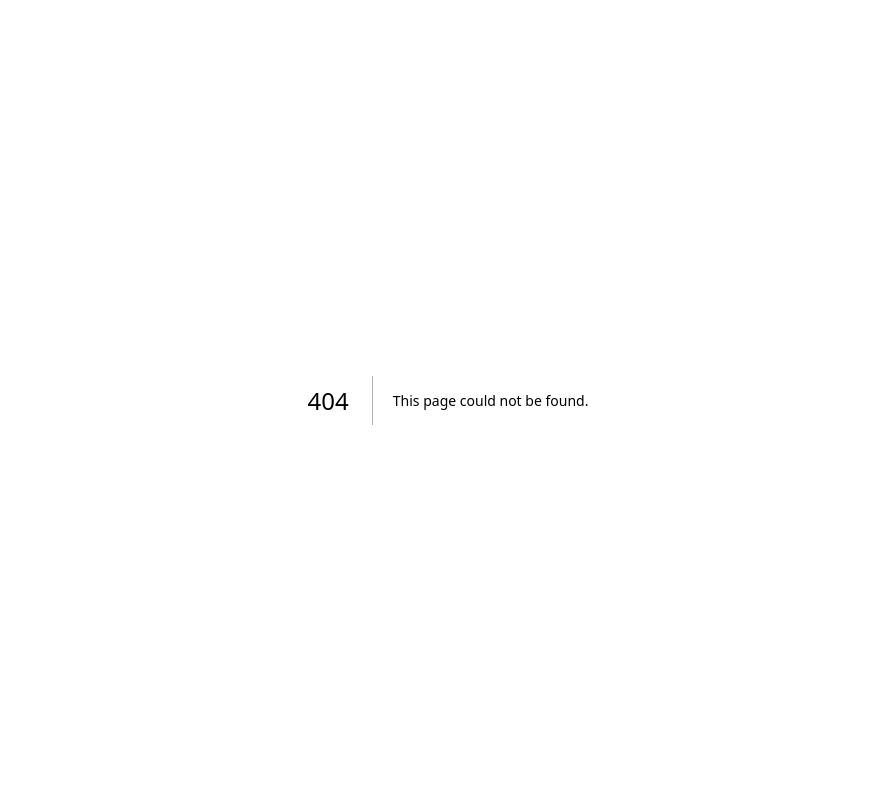
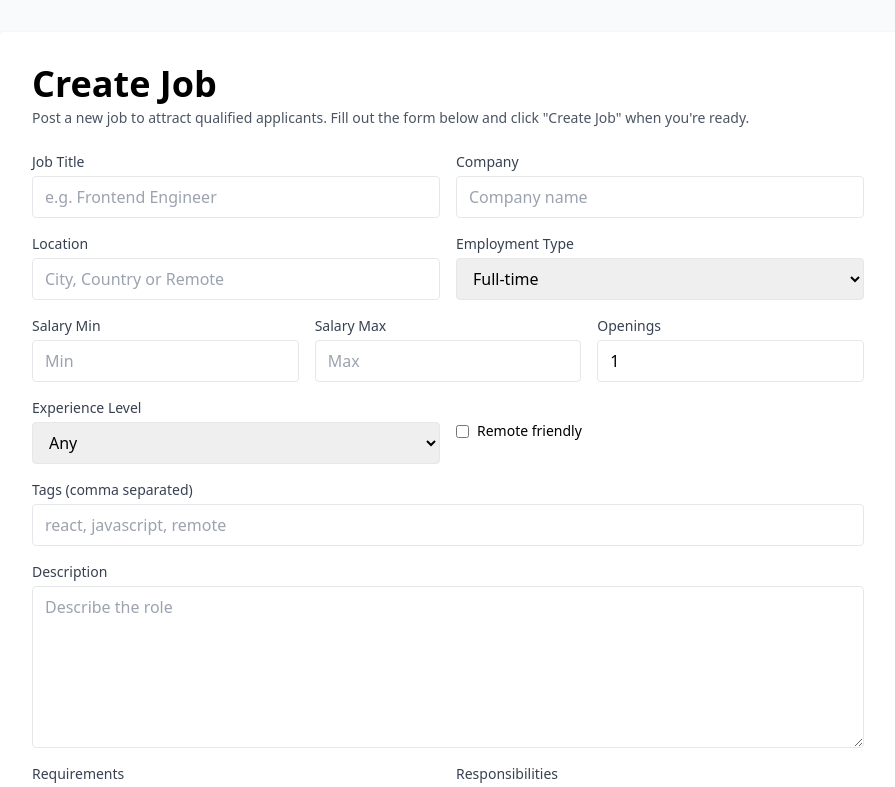
Before and after one commit to Labheshm21/Recruit.me, a Next.js app in the folder frontend/: page /create-job in a window 1280 px wide. Before the commit this address had no page. Shown: the top 787 px of the page, without its empty margins (192-1087 px from the left). Built offline with nearby package versions, Linux system fonts and the light colour scheme.

Commit message:
added the create job page and changed python file

```diff
--- /dev/null
+++ b/frontend/app/create-job/page.js
@@ -0,0 +1,222 @@
+"use client";
+
+import { useState } from "react";
+import { useRouter } from "next/navigation";
+
+export default function CreateJobPage() {
+  const router = useRouter();
+  const [form, setForm] = useState({
+    title: "",
+    company: "",
+    location: "",
+    employment_type: "Full-time",
+    salary_min: "",
+    salary_max: "",
+    experience_level: "",
+    openings: 1,
+    remote: false,
+    tags: "",
+    description: "",
+    requirements: "",
+    responsibilities: "",
+  });
+
+  const [loading, setLoading] = useState(false);
+  const [successMessage, setSuccessMessage] = useState("");
+  const [createdJob, setCreatedJob] = useState(null);
+
+  const handleChange = (e) => {
+    const { name, value, type, checked } = e.target;
+    setForm((prev) => ({
+      ...prev,
+      [name]: type === "checkbox" ? checked : value,
+    }));
+  };
+
+  const handleSubmit = async (e) => {
+    e.preventDefault();
+    setLoading(true);
+
+    if (!form.title.trim()) {
+      alert("Please provide a job title.");
+      setLoading(false);
+      return;
+    }
+
+    const payload = {
+      title: form.title,
+      company: form.company || undefined,
+      location: form.location || undefined,
+      employment_type: form.employment_type || undefined,
+      salary_min: form.salary_min ? Number(form.salary_min) : undefined,
+      salary_max: form.salary_max ? Number(form.salary_max) : undefined,
+      experience_level: form.experience_level || undefined,
+      openings: form.openings ? Number(form.openings) : 1,
+      remote: !!form.remote,
+      tags: form.tags ? form.tags.split(",").map((t) => t.trim()).filter(Boolean) : undefined,
+      description: form.description || undefined,
+      requirements: form.requirements || undefined,
+      responsibilities: form.responsibilities || undefined,
+    };
+
+    try {
+      const res = await fetch("http://localhost:8001/api/jobs", {
+        method: "POST",
+        headers: { "Content-Type": "application/json" },
+        body: JSON.stringify(payload),
+      });
+
+      const data = await res.json();
+      if (res.ok) {
+        // show inline success message and keep user on page
+        setCreatedJob(data);
+        setSuccessMessage("Job created successfully.");
+      } else {
+        setSuccessMessage("");
+        alert(data.detail || "Failed to create job");
+      }
+    } catch (err) {
+      console.error(err);
+      alert("Network error while creating job");
+    } finally {
+      setLoading(false);
+    }
+  };
+
+  const resetForm = () => {
+    setForm({
+      title: "",
+      company: "",
+      location: "",
+      employment_type: "Full-time",
+      salary_min: "",
+      salary_max: "",
+      experience_level: "",
+      openings: 1,
+      remote: false,
+      tags: "",
+      description: "",
+      requirements: "",
+      responsibilities: "",
+    });
+    setSuccessMessage("");
+    setCreatedJob(null);
+  };
+
+  return (
+    <div className="min-h-screen p-8 bg-gray-50">
+      <div className="max-w-4xl mx-auto bg-white p-8 shadow rounded">
+        <div className="mb-6">
+          <h1 className="text-3xl md:text-4xl font-bold">Create Job</h1>
+          <p className="text-sm text-gray-600 mt-1">Post a new job to attract qualified applicants. Fill out the form below and click "Create Job" when you're ready.</p>
+        </div>
+
+        {successMessage && (
+          <div className="mb-4 p-4 rounded bg-green-50 border border-green-200">
+            <div className="flex items-start justify-between">
+              <div>
+                <strong className="text-green-800">{successMessage}</strong>
+                {createdJob && createdJob.id && (
+                  <div className="text-sm text-gray-700 mt-1">Job ID: {createdJob.id}</div>
+                )}
+              </div>
+              <div className="flex gap-2">
+                <button type="button" onClick={() => router.push('/dashboardcompany')} className="px-3 py-1 bg-white border rounded">Go to Dashboard</button>
+                <button type="button" onClick={resetForm} className="px-3 py-1 bg-white border rounded">Create Another</button>
+              </div>
+            </div>
+          </div>
+        )}
+
+        <form onSubmit={handleSubmit} className="space-y-4">
+          <div className="grid grid-cols-1 md:grid-cols-2 gap-4">
+            <div>
+              <label className="block text-sm font-medium text-gray-700">Job Title</label>
+              <input name="title" value={form.title} onChange={handleChange} className="mt-1 block w-full border px-3 py-2 rounded" placeholder="e.g. Frontend Engineer" />
+            </div>
+
+            <div>
+              <label className="block text-sm font-medium text-gray-700">Company</label>
+              <input name="company" value={form.company} onChange={handleChange} className="mt-1 block w-full border px-3 py-2 rounded" placeholder="Company name" />
+            </div>
+
+            <div>
+              <label className="block text-sm font-medium text-gray-700">Location</label>
+              <input name="location" value={form.location} onChange={handleChange} className="mt-1 block w-full border px-3 py-2 rounded" placeholder="City, Country or Remote" />
+            </div>
+
+            <div>
+              <label className="block text-sm font-medium text-gray-700">Employment Type</label>
+              <select name="employment_type" value={form.employment_type} onChange={handleChange} className="mt-1 block w-full border px-3 py-2 rounded">
+                <option>Full-time</option>
+                <option>Part-time</option>
+                <option>Contract</option>
+                <option>Internship</option>
+              </select>
+            </div>
+          </div>
+
+          <div className="grid grid-cols-1 md:grid-cols-3 gap-4">
+            <div>
+              <label className="block text-sm font-medium text-gray-700">Salary Min</label>
+              <input name="salary_min" value={form.salary_min} onChange={handleChange} type="number" className="mt-1 block w-full border px-3 py-2 rounded" placeholder="Min" />
+            </div>
+            <div>
+              <label className="block text-sm font-medium text-gray-700">Salary Max</label>
+              <input name="salary_max" value={form.salary_max} onChange={handleChange} type="number" className="mt-1 block w-full border px-3 py-2 rounded" placeholder="Max" />
+            </div>
+            <div>
+              <label className="block text-sm font-medium text-gray-700">Openings</label>
+              <input name="openings" value={form.openings} onChange={handleChange} type="number" min={1} className="mt-1 block w-full border px-3 py-2 rounded" />
+            </div>
+          </div>
+
+          <div className="grid grid-cols-1 md:grid-cols-2 gap-4">
+            <div>
+              <label className="block text-sm font-medium text-gray-700">Experience Level</label>
+              <select name="experience_level" value={form.experience_level} onChange={handleChange} className="mt-1 block w-full border px-3 py-2 rounded">
+                <option value="">Any</option>
+                <option value="Junior">Junior</option>
+                <option value="Mid">Mid</option>
+                <option value="Senior">Senior</option>
+                <option value="Lead">Lead</option>
+              </select>
+            </div>
+
+            <div className="flex items-center gap-2">
+              <input id="remote" name="remote" type="checkbox" checked={form.remote} onChange={handleChange} />
+              <label htmlFor="remote" className="text-sm">Remote friendly</label>
+            </div>
+          </div>
+
+          <div>
+            <label className="block text-sm font-medium text-gray-700">Tags (comma separated)</label>
+            <input name="tags" value={form.tags} onChange={handleChange} className="mt-1 block w-full border px-3 py-2 rounded" placeholder="react, javascript, remote" />
+          </div>
+
+          <div>
+            <label className="block text-sm font-medium text-gray-700">Description</label>
+            <textarea name="description" value={form.description} onChange={handleChange} rows={6} className="mt-1 block w-full border px-3 py-2 rounded" placeholder="Describe the role"></textarea>
+          </div>
+
+          <div className="grid grid-cols-1 md:grid-cols-2 gap-4">
+            <div>
+              <label className="block text-sm font-medium text-gray-700">Requirements</label>
+              <textarea name="requirements" value={form.requirements} onChange={handleChange} rows={4} className="mt-1 block w-full border px-3 py-2 rounded" placeholder="Required skills, qualifications"></textarea>
+            </div>
+
+            <div>
+              <label className="block text-sm font-medium text-gray-700">Responsibilities</label>
+              <textarea name="responsibilities" value={form.responsibilities} onChange={handleChange} rows={4} className="mt-1 block w-full border px-3 py-2 rounded" placeholder="Day-to-day responsibilities"></textarea>
+            </div>
+          </div>
+
+          <div className="flex items-center gap-4">
+            <button type="submit" disabled={loading} className="px-4 py-2 bg-black text-white rounded disabled:opacity-60">{loading ? 'Creating…' : 'Create Job'}</button>
+            <button type="button" onClick={() => router.push('/dashboardcompany')} className="px-4 py-2 border rounded">Cancel</button>
+          </div>
+        </form>
+      </div>
+    </div>
+  );
+}
```
Also changed, not shown: 1 other file (tests, documents, lock files or other folders).
